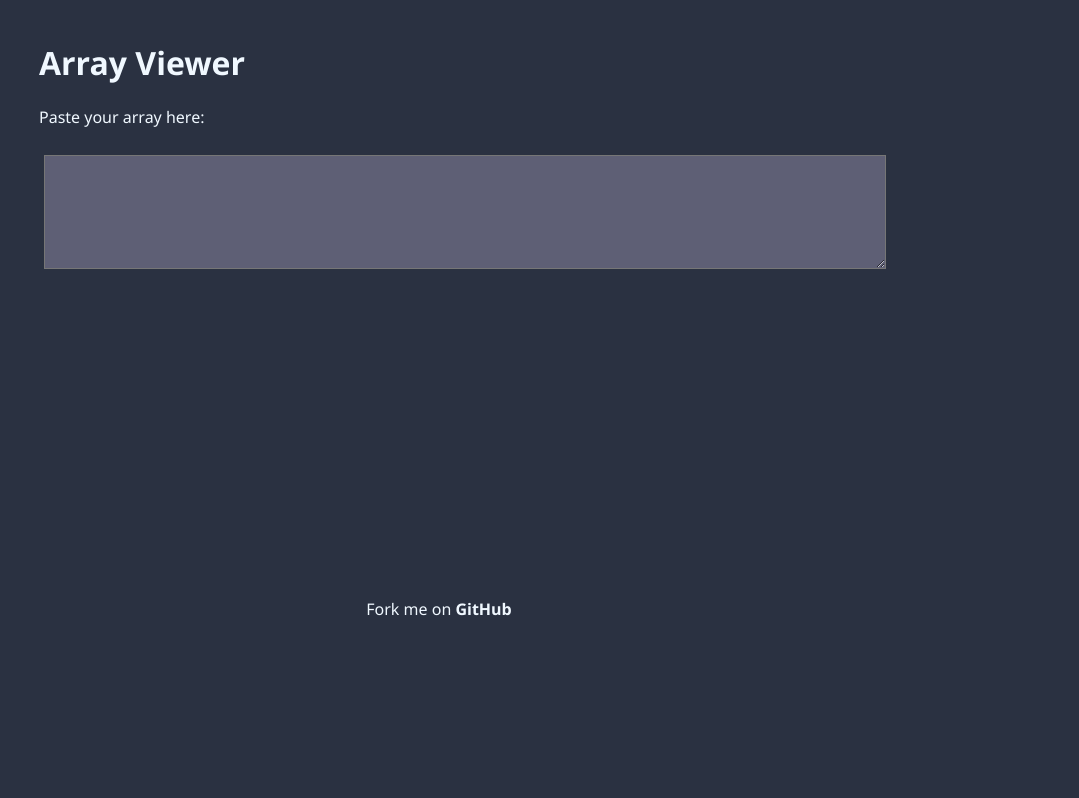
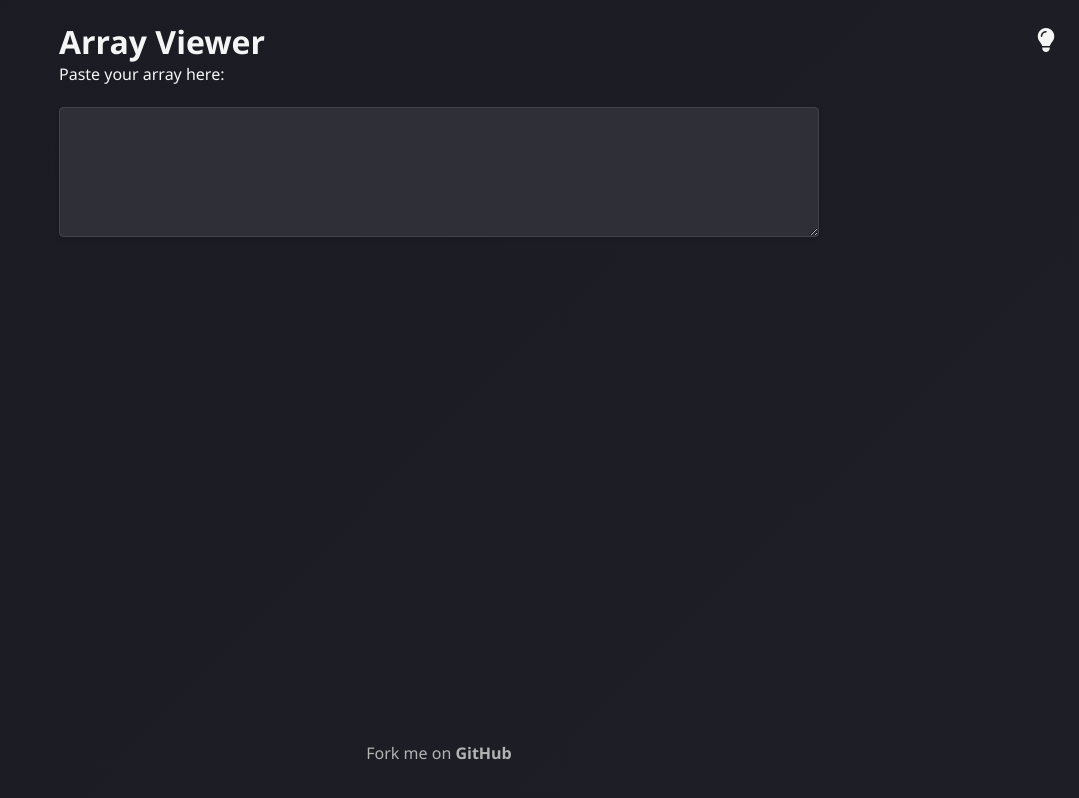
Before and after one commit to HarrisonRClark/array-vizualiser, a plain HTML site: page index.html in a window 1280 px wide. Shown: the whole page, without its empty margins (201-1280 px from the left). Drawn offline with Linux system fonts and the light colour scheme.

Commit message:
Theming updates

```diff
--- a/index.html
+++ b/index.html
@@ -5,10 +5,17 @@
     <meta name="viewport" content="width=device-width, initial-scale=1.0" />
     <title>Array Viewer</title>
     <link rel="stylesheet" href="style.css" />
+    <link
+      rel="stylesheet"
+      href="https://cdnjs.cloudflare.com/ajax/libs/font-awesome/6.4.0/css/all.min.css"
+    />
   </head>
 
   <body>
     <h1>Array Viewer</h1>
+    <button id="theme-toggle" aria-label="Toggle Theme">
+      <i class="fas fa-lightbulb"></i>
+    </button>
     <div id="input-container">
       <label for="input-array">Paste your array here:</label>
       <br /><br />
--- a/script.js
+++ b/script.js
@@ -14,6 +14,7 @@ inputArrayElement.addEventListener("input", () => {
       cards.style.display = "flex";
       cards.style.flexWrap = "wrap";
       cards.style.alignItems = "stretch";
+      cards.style.gap = "20px";
 
       for (let i = 0; i < array.length; i++) {
         const card = document.createElement("div");
@@ -48,3 +49,28 @@ inputArrayElement.addEventListener("input", () => {
       "Error: Unable to parse the input. Make sure it is a valid array.";
   }
 });
+
+function initThemeToggle() {
+  const themeToggleButton = document.getElementById("theme-toggle");
+  const body = document.body;
+
+  const savedTheme = localStorage.getItem("theme");
+  if (savedTheme) {
+    body.classList.remove("dark-theme", "light-theme");
+    body.classList.add(savedTheme);
+  } else {
+    body.classList.add("dark-theme");
+  }
+
+  themeToggleButton.addEventListener("click", function () {
+    if (body.classList.contains("dark-theme")) {
+      body.classList.replace("dark-theme", "light-theme");
+      localStorage.setItem("theme", "light-theme");
+    } else {
+      body.classList.replace("light-theme", "dark-theme");
+      localStorage.setItem("theme", "dark-theme");
+    }
+  });
+}
+
+document.addEventListener("DOMContentLoaded", initThemeToggle);
--- a/style.css
+++ b/style.css
@@ -1,11 +1,55 @@
+* {
+    box-sizing: border-box;
+    margin: 0;
+    padding: 0;
+}
+
+button#theme-toggle {
+    cursor: pointer;
+    background-color: transparent;
+    border: none;
+    color: inherit;
+    padding: 0.5rem;
+    font-size: 24px;
+    position: fixed;
+    top: 1rem;
+    right: 1rem;
+    z-index: 1000;
+}
+
+button#theme-toggle i {
+    vertical-align: middle;
+}
+
+button#theme-toggle:focus {
+    outline: none;
+}
+
+.dark-theme {
+    --background-color: linear-gradient(135deg, #1A1B23 0%, #1E1F26 100%);
+    --text-color: #F5F5F5;
+    --secondary-text-color: #B3B3B3;
+    --input-background-color: #2F3037;
+    --input-border-color: #41434A;
+}
+
+.light-theme {
+    --background-color: linear-gradient(135deg, #dcdcdc 0%, #F5F5F5 100%);
+    --text-color: #1E1F26;
+    --secondary-text-color: #4C4C4C;
+    --input-background-color: #FFFFFF;
+    --input-border-color: #CCCCCC;
+}
+
+
 body {
     font-family: 'Segoe UI', Tahoma, Geneva, Verdana, sans-serif;
     max-width: 800px;
     margin: 0 auto;
     padding: 20px;
-    background-color: rgb(42, 49, 65);
-    color: aliceblue;
-    min-height: 75vh;
+    background-image: var(--background-color);
+    color: var(--text-color);
+    min-height: 100vh;
     display: flex;
     flex-direction: column;
 }
@@ -17,6 +61,8 @@ body {
 footer {
     margin-top: auto;
     text-align: center;
+    padding: 1rem 0;
+    color: var(--secondary-text-color);
 }
 
 #output {
@@ -27,16 +73,20 @@ footer {
 
 input[type="text"],
 textarea {
+    background-color: var(--input-background-color);
+    color: var(--text-color);
+    border: 1px solid var(--input-border-color);
+    width: 100%;
+    border-radius: 4px;
+    resize: vertical;
+    padding: 10px 20px;
     font-size: 20px;
-    width: 100%;
-    background-color: #5e5f75;
-    color: aliceblue;
-        padding: 10px 20px;
-            margin: 5px;
-
+    font-family: inherit;
+    box-shadow: 0 2px 5px rgba(0, 0, 0, 0.1);
 }
 
-pre {
+pre,
+.card {
     display: block;
     font-family: monospace;
     white-space: pre;
@@ -45,34 +95,28 @@ pre {
 
 .card {
     display: inline-block;
-    background-color: #5e5f75;
+    background-color: var(--input-background-color);
+    color: var(--secondary-text-color);
     border-radius: 5px;
     box-shadow: 0 2px 5px rgba(0, 0, 0, 0.1);
     padding: 10px 20px;
-    margin: 5px;
-    color: rgb(163, 166, 175);
+    color: #B3B3B3;
     font-size: 1.2em;
-    display: block;
-    font-family: monospace;
-    white-space: pre;
 }
 
 .card-title {
     font-size: 0.8em;
     font-weight: bold;
     margin-bottom: 5px;
-    color: aliceblue;
+    color: var(--text-color);
 }
 
-a:link {
+a {
     text-decoration: none;
-    color: aliceblue;
+    color: var(--secondary-text-color);
 }
 
-a{
-    color: aliceblue;
-}
 a:visited {
     text-decoration: none;
-    color: aliceblue;
+    color: var(--secondary-text-color);
 }
```
